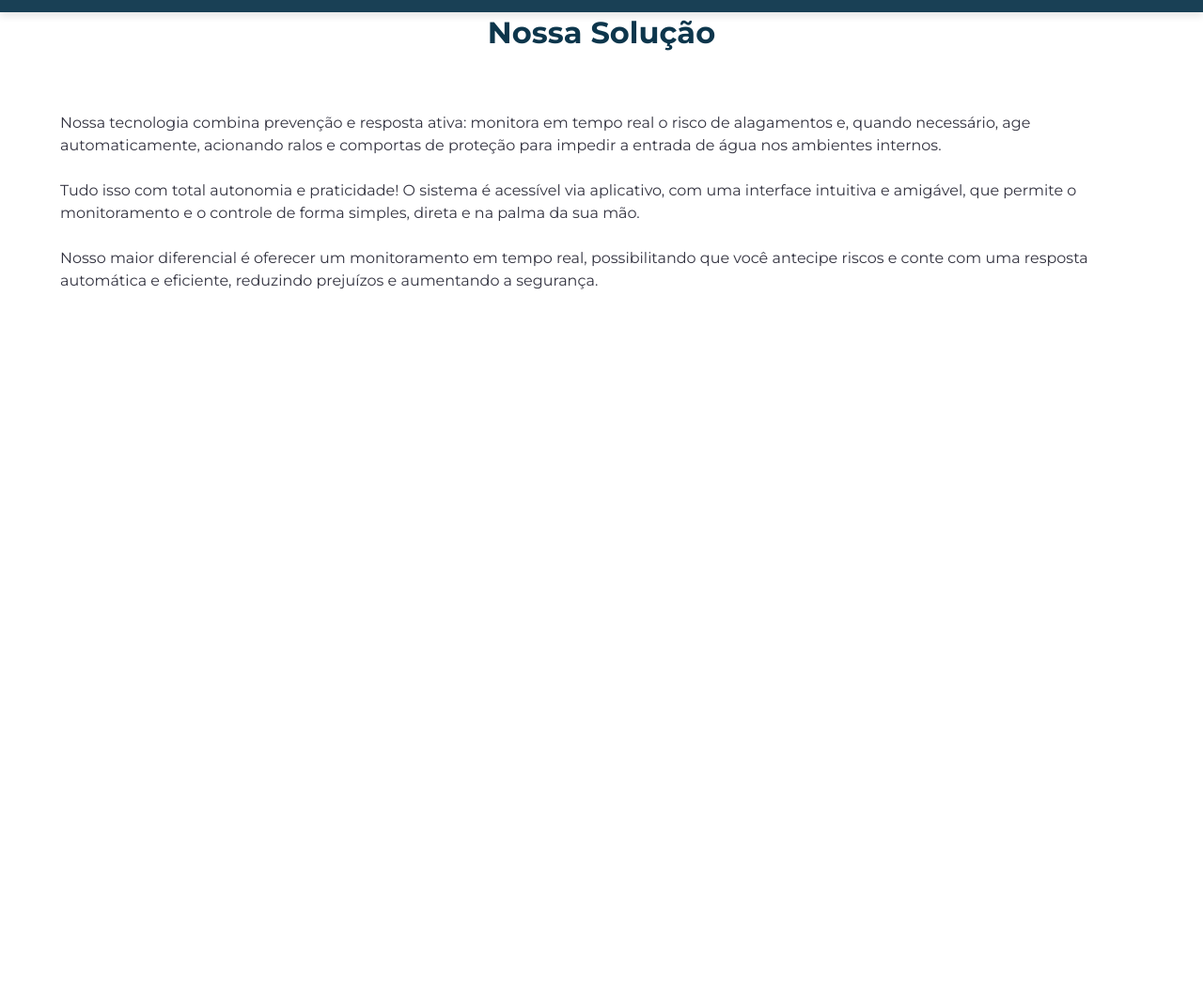
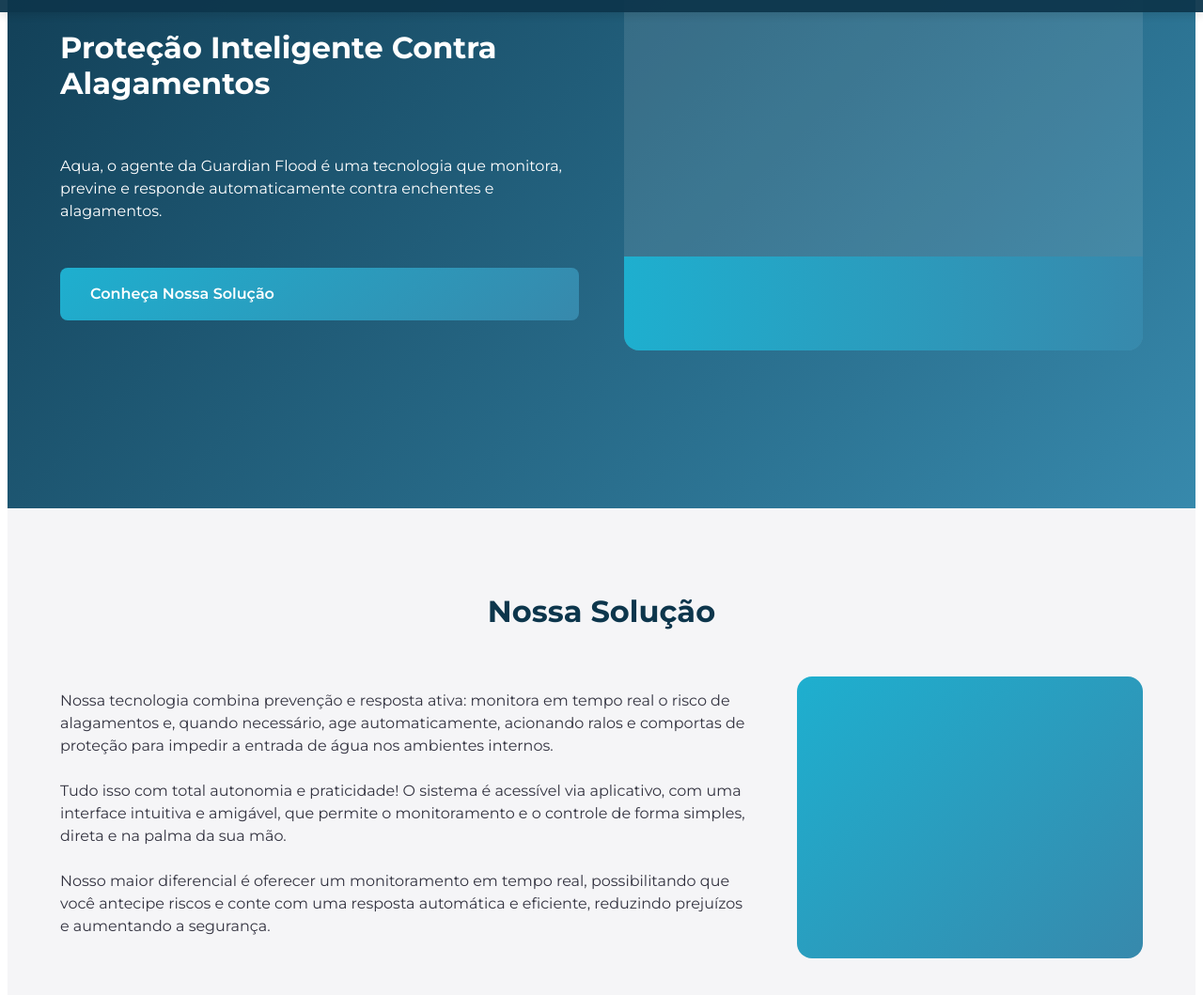
Before and after one commit to HugoCCruz/GS--Front-Web, a plain HTML site: page index.html in a window 1280 px wide. Shown: the part 267-1326 px from the top of the page at 94% size. Before the commit the page ends 816 px from the top, so only its background shows below. Drawn offline with Linux system fonts and the light colour scheme; files that its build step writes are made by us from their sources.

Commit message:
Adição dos arquivos

```diff
--- a/src/css/style.css
+++ b/src/css/style.css
@@ -51,6 +51,73 @@
   --shadow-md: 0 4px 8px rgba(0, 0, 0, 0.1);
   --shadow-lg: 0 8px 16px rgba(0, 0, 0, 0.15);
 }
+
+main {
+  flex: 1;
+  display: flex;
+  flex-direction: column;
+}
+
+.container {
+  width: 100%;
+  max-width: 1200px;
+  margin: 0 auto;
+  padding: 0 var(--space-md);
+  display: flex;
+  flex-direction: column;
+}
+
+h1, h2, h3, h4, h5, h6 {
+  font-weight: 700;
+  line-height: 1.2;
+  margin-bottom: var(--space-sm);
+}
+
+h1 {
+  font-size: 2.5rem;
+}
+
+h2 {
+  font-size: 2rem;
+}
+
+h3 {
+  font-size: 1.5rem;
+}
+
+p {
+  margin-bottom: var(--space-md);
+}
+
+.section {
+  padding: var(--space-xxl) 0;
+}
+
+.section-title {
+  text-align: center;
+  color: var(--primary-dark);
+  margin-bottom: var(--space-xl);
+}
+
+.btn-primary {
+  background: linear-gradient(135deg, var(--accent-light), var(--accent-medium));
+  color: var(--neutral-white);
+  padding: var(--space-sm) var(--space-lg);
+  border: none;
+  border-radius: var(--radius-md);
+  font-weight: 600;
+  text-decoration: none;
+  display: inline-block;
+  transition: transform var(--transition-fast), box-shadow var(--transition-fast);
+  cursor: pointer;
+  font-size: 1rem;
+}
+
+.btn-primary:hover {
+  transform: translateY(-2px);
+  box-shadow: var(--shadow-lg);
+}
+
 
 /* Variações de tema */
 body.theme-dark {
@@ -131,68 +198,77 @@
   transform: scale(1.1);
 }
 
-ain {
+/* Seção hero */
+.hero {
+  background: linear-gradient(135deg, var(--primary-dark) 0%, var(--accent-medium) 100%);
+  color: var(--neutral-white);
+  padding: calc(var(--space-xxl) * 2) 0 var(--space-xxl);
+  display: flex;
+  align-items: center;
+  min-height: 100vh;
+  position: relative;
+  overflow: hidden;
+}
+
+.hero .container {
+  flex-direction: row;
+  align-items: center;
+  gap: var(--space-xl);
+}
+
+.hero-content {
   flex: 1;
   display: flex;
   flex-direction: column;
+  gap: var(--space-md);
 }
 
-.container {
-  width: 100%;
-  max-width: 1200px;
-  margin: 0 auto;
-  padding: 0 var(--space-md);
-  display: flex;
-  flex-direction: column;
+.hero-image {
+  flex: 1;
+  height: 400px;
+  background: rgba(255, 255, 255, 0.1);
+  border-radius: var(--radius-lg);
+  position: relative;
 }
 
-h1, h2, h3, h4, h5, h6 {
-  font-weight: 700;
-  line-height: 1.2;
-  margin-bottom: var(--space-sm);
+.wave-animation {
+  position: absolute;
+  bottom: 0;
+  left: 0;
+  width: 100%;
+  height: 100px;
+  background: linear-gradient(90deg, var(--accent-light), var(--accent-medium));
+  border-radius: 0 0 var(--radius-lg) var(--radius-lg);
 }
 
-h1 {
-  font-size: 2.5rem;
+/* Seção solução */
+.solution {
+  background-color: var(--neutral-light);
 }
 
-h2 {
-  font-size: 2rem;
+.solution-content {
+  display: flex;
+  align-items: center;
+  gap: var(--space-xl);
 }
 
-h3 {
-  font-size: 1.5rem;
+.solution-text {
+  flex: 2;
 }
 
-p {
-  margin-bottom: var(--space-md);
+.solution-image {
+  flex: 1;
 }
 
-.section {
-  padding: var(--space-xxl) 0;
+.image-placeholder {
+  width: 100%;
+  height: 300px;
+  background: linear-gradient(135deg, var(--accent-light), var(--accent-medium));
+  border-radius: var(--radius-lg);
+  display: flex;
+  align-items: center;
+  justify-content: center;
+  color: var(--neutral-white);
+  font-size: 1.2rem;
+  font-weight: 600;
 }
-
-.section-title {
-  text-align: center;
-  color: var(--primary-dark);
-  margin-bottom: var(--space-xl);
-}
-
-.btn-primary {
-  background: linear-gradient(135deg, var(--accent-light), var(--accent-medium));
-  color: var(--neutral-white);
-  padding: var(--space-sm) var(--space-lg);
-  border: none;
-  border-radius: var(--radius-md);
-  font-weight: 600;
-  text-decoration: none;
-  display: inline-block;
-  transition: transform var(--transition-fast), box-shadow var(--transition-fast);
-  cursor: pointer;
-  font-size: 1rem;
-}
-
-.btn-primary:hover {
-  transform: translateY(-2px);
-  box-shadow: var(--shadow-lg);
-}
```
